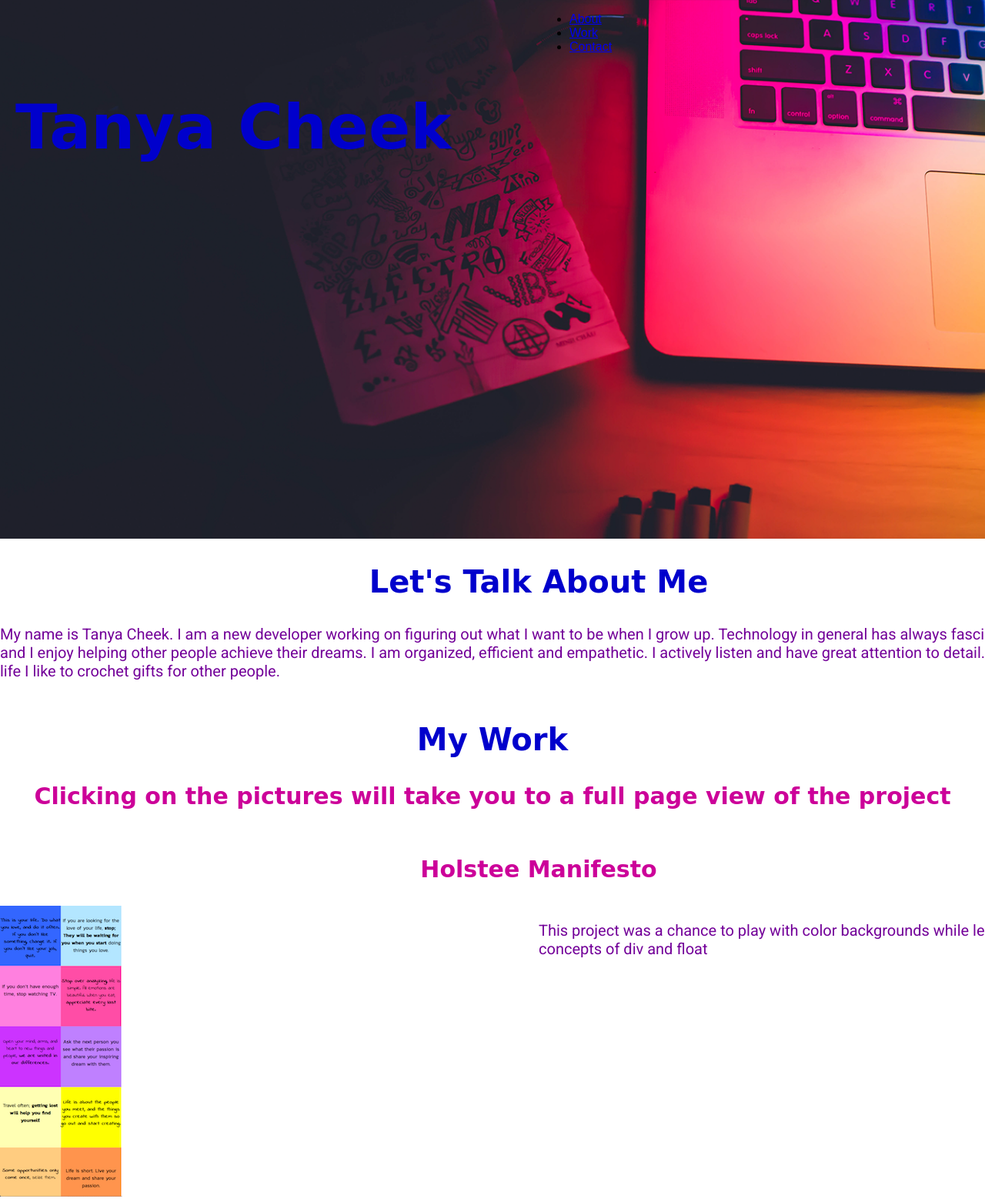
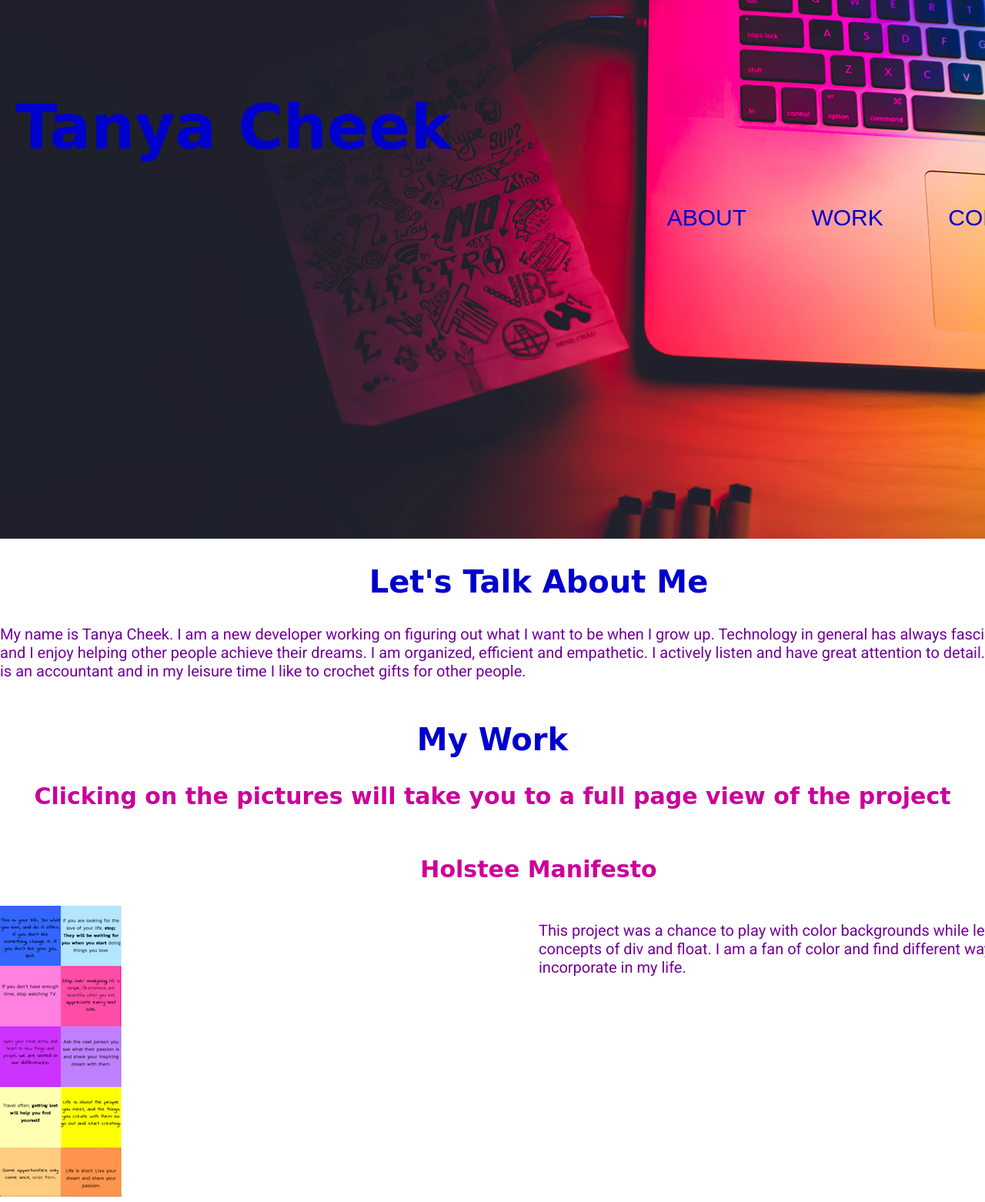
Before and after one commit to Tazzybabygirl/tanya-cheek, a plain HTML site: page index.html in a window 1280 px wide. Shown: the top 1562 px of the page at 77% size. Drawn offline with Linux system fonts and the light colour scheme; a web font is replaced by a local one.

Commit message:
elaborated in work descriptions

```diff
--- a/css/main.css
+++ b/css/main.css
@@ -20,6 +20,20 @@ header h1{
   color: #0000cc;
   padding: 65px 0 65px 20px;
   }
+nav{
+  float: right;
+  padding: 250px 25px;
+}
+nav ul li{
+  display: inline-block;
+}
+nav ul li a{
+  text-transform: uppercase;
+  text-decoration: none;
+  font-size: 30px;
+  color: #0000cc;
+  padding-left: 80px;
+}
 /***** BODY *****/
 h2{
   font-family: 'Happy Monkey', cursive;
--- a/index.html
+++ b/index.html
@@ -31,7 +31,7 @@
               <h2>Let's Talk About Me</h2>
               <p id="me">My name is Tanya Cheek. I am a new developer working on figuring out what I want to be when I grow up.
                 Technology in general has always fascinated me and I enjoy helping other people achieve their dreams.
-                I am organized, efficient and empathetic. I actively listen and have great attention to detail. In another life
+                I am organized, efficient and empathetic. I actively listen and have great attention to detail. My alter ego is an accountant and in my leisure time
                  I like to crochet gifts for other people.
               </p>
           </div>
@@ -45,13 +45,13 @@
               <a href="https://tazzybabygirl.github.io/holstee-manifesto/" target="_blank"><img src="img/holstee-thumbnail.png" alt="holstee thumbnail"></a>
             </div>
             <div class="half-width">
-              <p>This project was a chance to play with color backgrounds while learning the concepts of div and float</p>
+              <p>This project was a chance to play with color backgrounds while learning the concepts of div and float. I am a fan of color and find different ways to incorporate in my life.</p>
             </div>
           </div>
           <div class="full-width" id="rogue">
             <h3>Rogue Pickings</h3>
             <div class="half-width">
-              <p>Here I had a chance to learn photoshop and create a webpage based on a psd file</p>
+              <p>Here I had a chance to learn photoshop and create a webpage based on a psd file. Copying something already designed is a good way to practice the basic concepts to build your skills.</p>
             </div>
             <div class="half-width">
               <a href="https://tazzybabygirl.github.io/rogue-pickings/" target="_blank"><img src="img/rogue-pickings-thumbnail.png" alt="rogue pickings thumbnail"></a>
@@ -63,7 +63,9 @@
               <a href="https://tazzybabygirl.github.io/jubilee-austen/" target="_blank"><img src="img/jubilee-thumbnail.png" alt="jubilee thumbnail"></a>
             </div>
             <div class="half-width">
-              <p>This project allowed me to bring everything I was learning together to create a one page portfolio style website similar to this website</p>
+              <p>This project allowed me to bring everything I was learning together to create a one page portfolio style website similar to this website.
+                 With step by step guidance, I was able to see the changes take place as I progressed. Starting with the HTML structure and completing the CSS styling
+                allowed me to embrace the process and learn some key practices of development.</p>
             </div>
           </div>
         </section>
```
